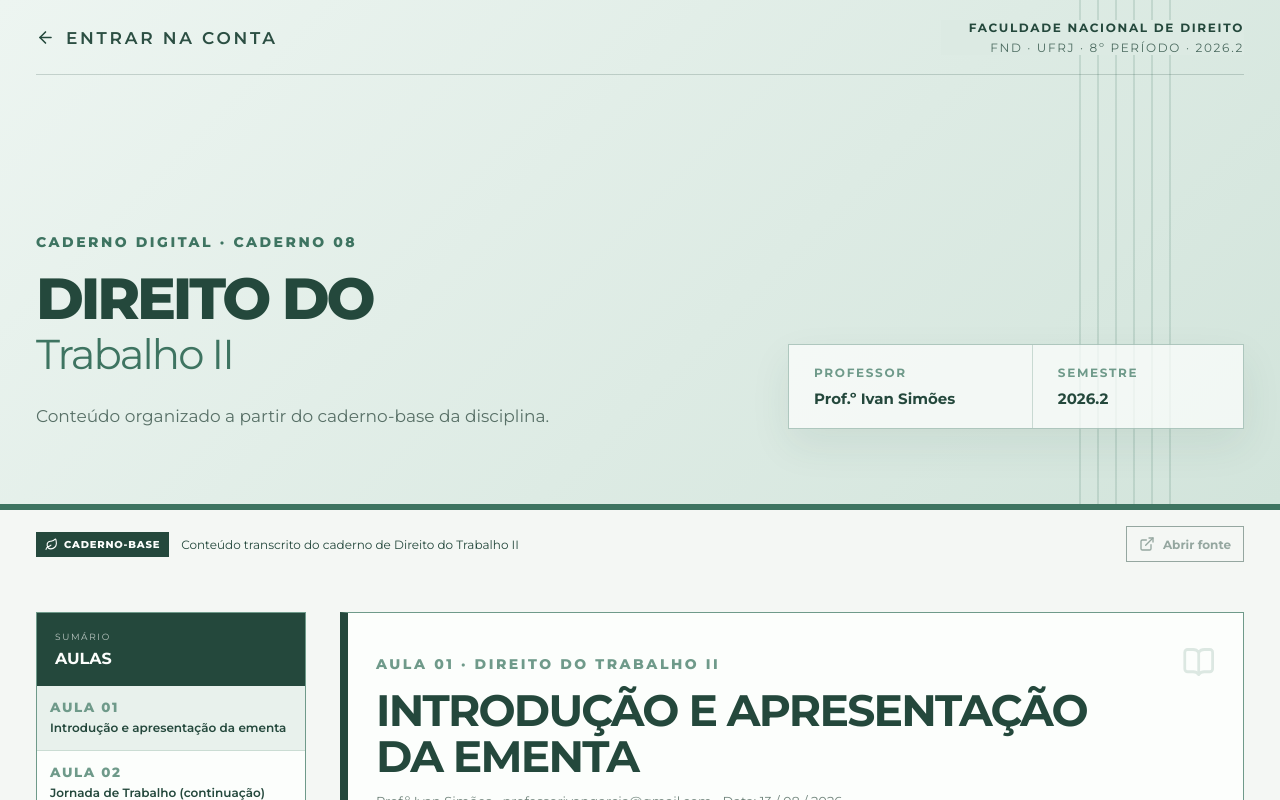
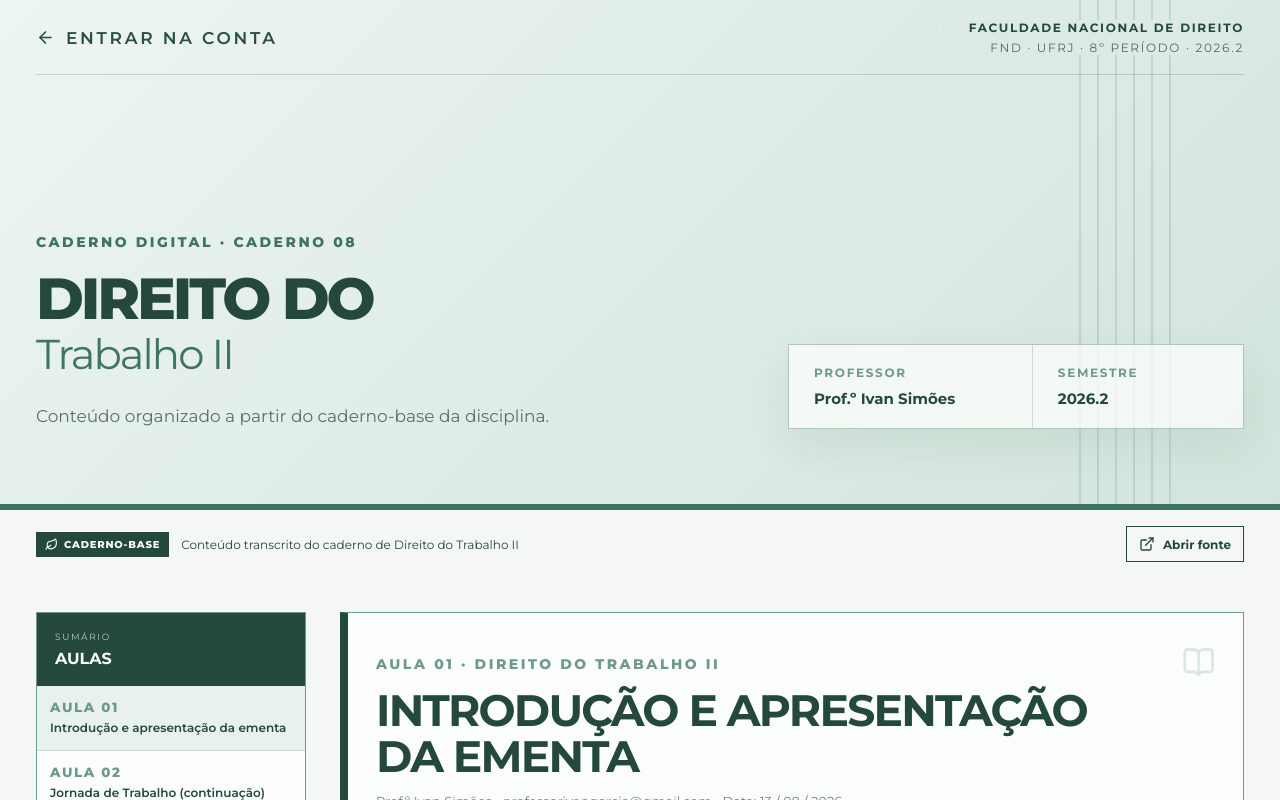
Before and after one commit to marianadireito8ufrj-max/caderno-direito-trabalho-ii, a React (Vite) app: page / in a window 1280 px wide. Shown: the top 800 px of the page. Built offline with nearby package versions, Linux system fonts and the light colour scheme.

Commit message:
feat: conectar botão Abrir fonte ao caderno no Google Docs

```diff
--- a/src/data.ts
+++ b/src/data.ts
@@ -15,7 +15,7 @@ export type Aula = {
 };
 
 // Será preenchido apenas quando a URL da fonte estiver verificada.
-export const fonteGoogleDocs = "";
+export const fonteGoogleDocs = "https://docs.google.com/document/d/1j2yeBHTP5qVTYS6JaBX8RYfOD8Rvn8H4ZhwKfqmNpq4/edit?usp=drivesdk";
 
 export const aulas: Aula[] = [
   {
```
